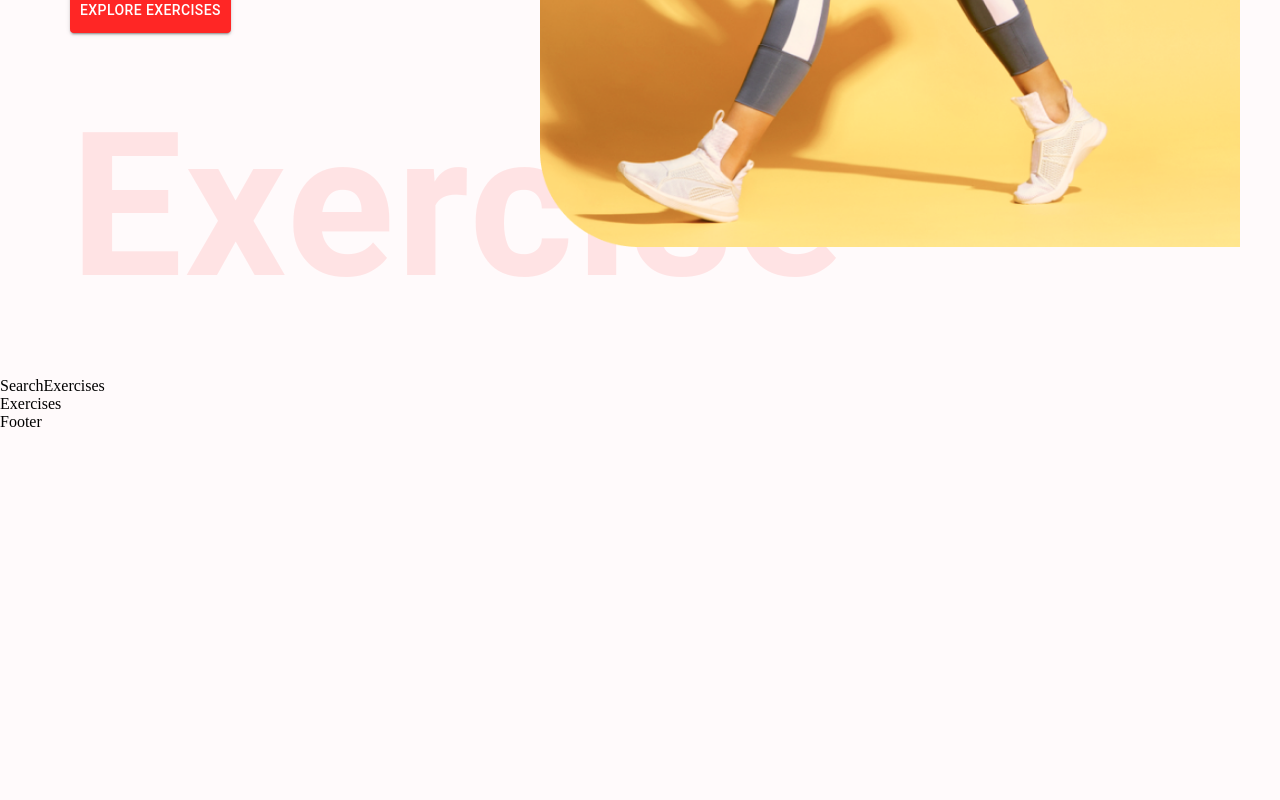
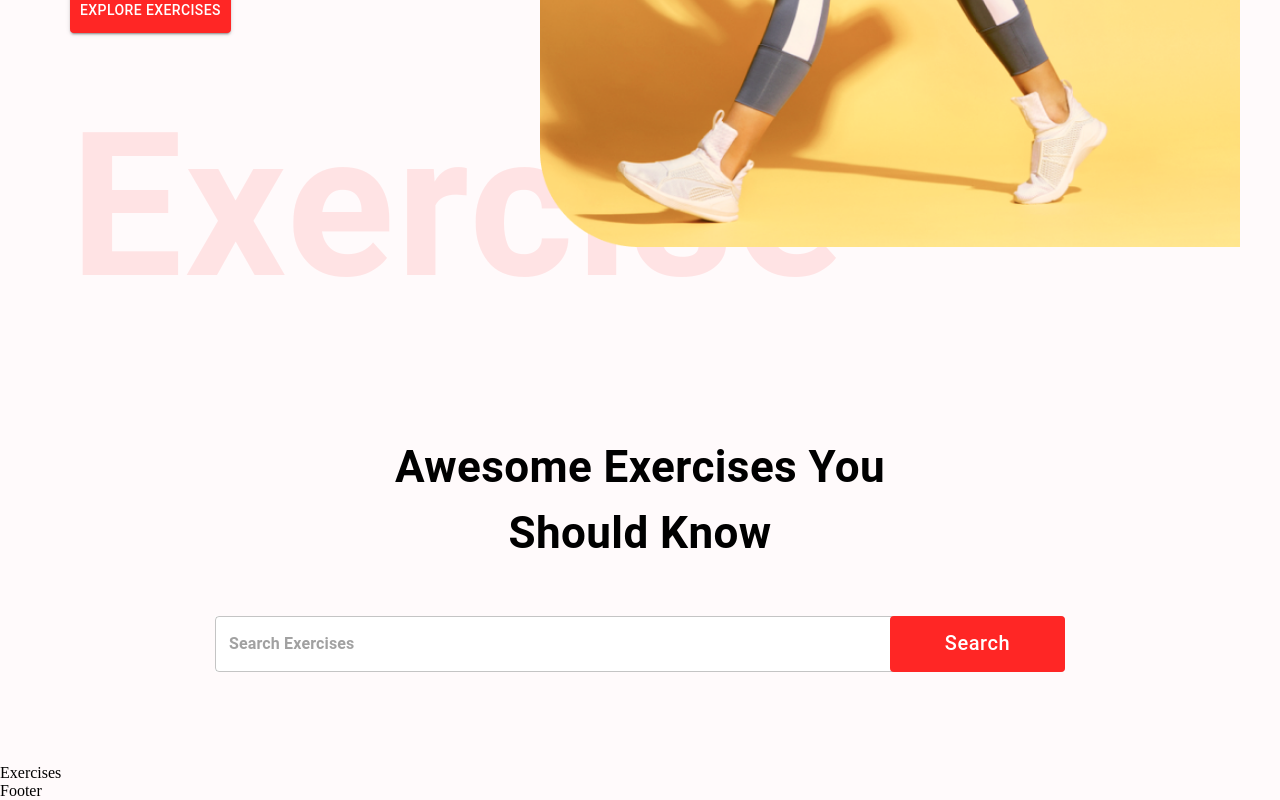
Before and after one commit to ZacheryMorgan/lift-laugh-love, a React (Create React App) app: page / in a window 1280 px wide. Shown: the part 619-1419 px from the top of the page. Before the commit the page ends 1050 px from the top, so only its background shows below. Built offline with nearby package versions, Linux system fonts and the light colour scheme.

Commit message:
style & content to SearchExercises

```diff
--- a/src/components/HeroBanner.js
+++ b/src/components/HeroBanner.js
@@ -1,5 +1,4 @@
 import { Box, Stack, Typography, Button } from "@mui/material";
-
 import HeroBannerImage from "../assets/images/banner.png";
 
 const HeroBanner = () => {
@@ -18,7 +17,7 @@
       }}
     >
       <Typography color="#FF2625" fontWeight="600" fontSize="26px">
-        Fitness Club
+        Team Big
       </Typography>
       <Typography
         fontWeight="700"
@@ -31,10 +30,10 @@
           },
         }}
       >
-        Sweat, Smile <br /> and Repeat
+        Lift, Laugh, <br /> Love
       </Typography>
       <Typography fontSize="22px" lineHeight="35px" mb={4}>
-        Check out the most effective exercises
+        Discover over 1,000 effective exercises
       </Typography>
       <Button
         variant="contained"
--- a/src/components/SearchExercises.js
+++ b/src/components/SearchExercises.js
@@ -1,7 +1,75 @@
-import React from "react";
+import React, { useEffect, useState } from "react";
+import { Box, Button, Stack, TextField, Typography } from "@mui/material";
 
 const SearchExercises = () => {
-  return <div>SearchExercises</div>;
+  const [search, setSearch] = useState("");
+
+  const handleSearch = async () => {
+    if (!search) {
+      return;
+    }
+
+    // const exerciseData = await fetchData()
+  };
+
+  return (
+    <Stack alignItems="center" mt="37px" justifyContent="center" p="20px">
+      <Typography
+        fontWeight="700"
+        mb="50px"
+        textAlign="center"
+        sx={{
+          fontSize: {
+            lg: "44px",
+            xs: "30px",
+          },
+        }}
+      >
+        Awesome Exercises You <br /> Should Know
+      </Typography>
+      <Box position="relative" mb="72px">
+        <TextField
+          height="76px"
+          value={search}
+          onChange={(e) => {
+            setSearch(e.target.value.toLowerCase());
+          }}
+          placeholder="Search Exercises"
+          type="text"
+          sx={{
+            bgcolor: "#fff",
+            input: { fontWeight: "700", border: "none" },
+            width: {
+              lg: "850px",
+              xs: "350px",
+            },
+          }}
+        />
+        <Button
+          className="search-btn"
+          onClick={handleSearch}
+          sx={{
+            position: "absolute",
+            right: "0",
+            bgcolor: "#ff2625",
+            color: "#fff",
+            textTransform: "none",
+            height: "56px",
+            width: {
+              lg: "175px",
+              xs: "80px",
+            },
+            fontSize: {
+              lg: "20px",
+              xs: "14px",
+            },
+          }}
+        >
+          Search
+        </Button>
+      </Box>
+    </Stack>
+  );
 };
 
 export default SearchExercises;
```
